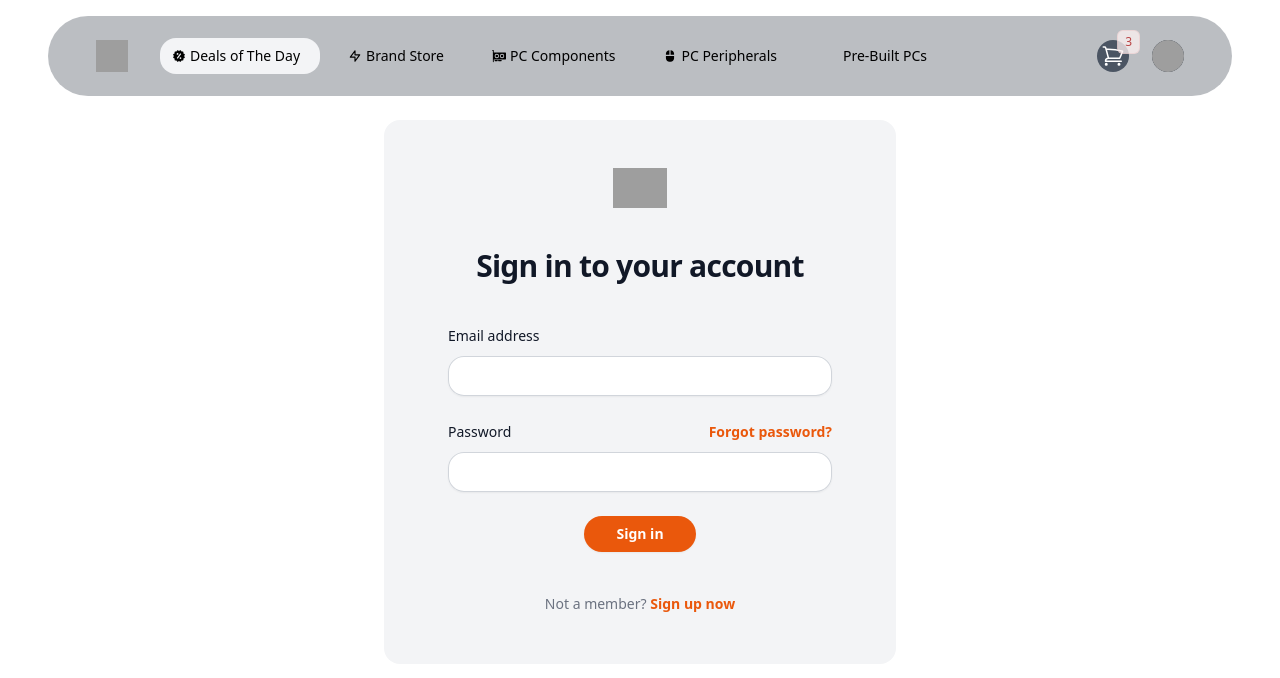
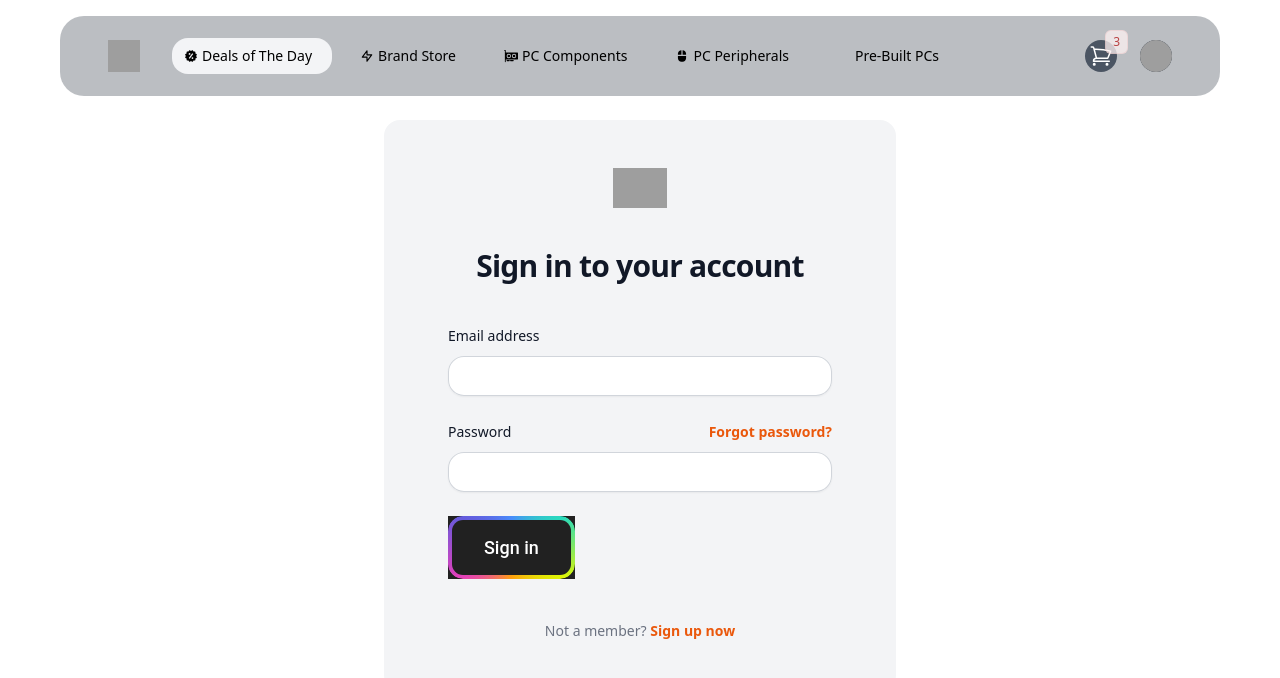
Before and after one commit to Subham-Maity/restock, a Next.js app in the folder client/: page /login in a window 1280 px wide. Shown: the top 678 px of the page. Built offline with nearby package versions, Linux system fonts and the light colour scheme; grey boxes are pictures that could not be loaded; some icons are missing.

Commit message:
Css with Login

```diff
--- a/client/src/app/components/Navbar/Navbar.tsx
+++ b/client/src/app/components/Navbar/Navbar.tsx
@@ -76,7 +76,7 @@
     <div className="min-h-full">
       <Disclosure
         as="nav"
-        className="dark:bg-[#232333] bg-gray-800/30 rounded-full"
+        className="dark:bg-[#232333] bg-gray-800/30 mx-3 rounded-3xl md:rounded-3xl"
       >
         {({ open }) => (
           <>
--- /dev/null
+++ b/client/src/app/components/auth/components/Login.module.css
@@ -0,0 +1,65 @@
+.button {
+    --border-radius: 15px;
+    --border-width: 4px;
+    appearance: none;
+    position: relative;
+    padding: 1em 2em;
+    border: 0;
+    background-color: #212121;
+    font-family: "Roboto", Arial, "Segoe UI", sans-serif;
+    font-size: 18px;
+    font-weight: 500;
+    color: #fff;
+    z-index: 2;
+}
+
+.button::after {
+    --m-i: linear-gradient(#000, #000);
+    --m-o: content-box, padding-box;
+    content: "";
+    position: absolute;
+    left: 0;
+    top: 0;
+    width: 100%;
+    height: 100%;
+    padding: var(--border-width);
+    border-radius: var(--border-radius);
+    background-image: conic-gradient(
+            #488cfb,
+            #29dbbc,
+            #ddf505,
+            #ff9f0e,
+            #e440bb,
+            #655adc,
+            #488cfb
+    );
+    -webkit-mask-image: var(--m-i), var(--m-i);
+    mask-image: var(--m-i), var(--m-i);
+    -webkit-mask-origin: var(--m-o);
+    mask-origin: var(--m-o);
+    -webkit-mask-clip: var(--m-o);
+    mask-composite: exclude;
+    -webkit-mask-composite: destination-out;
+    filter: hue-rotate(0);
+    animation: rotate-hue linear 500ms infinite;
+    animation-play-state: paused;
+}
+
+.button:hover::after {
+    animation-play-state: running;
+}
+
+@keyframes rotate-hue {
+    to {
+        filter: hue-rotate(1turn);
+    }
+}
+
+.button,
+.button::after {
+    box-sizing: border-box;
+}
+
+.button:active {
+    --border-width: 5px;
+}
--- a/client/src/app/components/auth/components/Login.tsx
+++ b/client/src/app/components/auth/components/Login.tsx
@@ -3,6 +3,7 @@
 import { router } from "next/client";
 import { useRouter } from "next/navigation";
 import Image from "next/image";
+import styles from "./Login.module.css";
 
 const Login = () => {
   const router = useRouter();
@@ -75,10 +76,7 @@
             </div>
 
             <div>
-              <button
-                type="submit"
-                className="flex w-28 justify-center rounded-3xl bg-orange-600 active:bg-slate-600 px-3 py-1.5 text-sm font-semibold leading-6 text-white shadow-sm hover:bg-orange-400 focus-visible:outline focus-visible:outline-2 focus-visible:outline-offset-2 focus-visible:outline-orange-400 mx-auto"
-              >
+              <button className={styles.button} type="submit">
                 Sign in
               </button>
             </div>
--- a/client/src/app/components/cart/page.tsx
+++ b/client/src/app/components/cart/page.tsx
@@ -32,7 +32,6 @@
     imageAlt:
       "Front of satchel with blue canvas body, black straps and handle, drawstring top, and front zipper pouch.",
   },
-  // More products...
 ];
 
 export default function Cart() {
```
